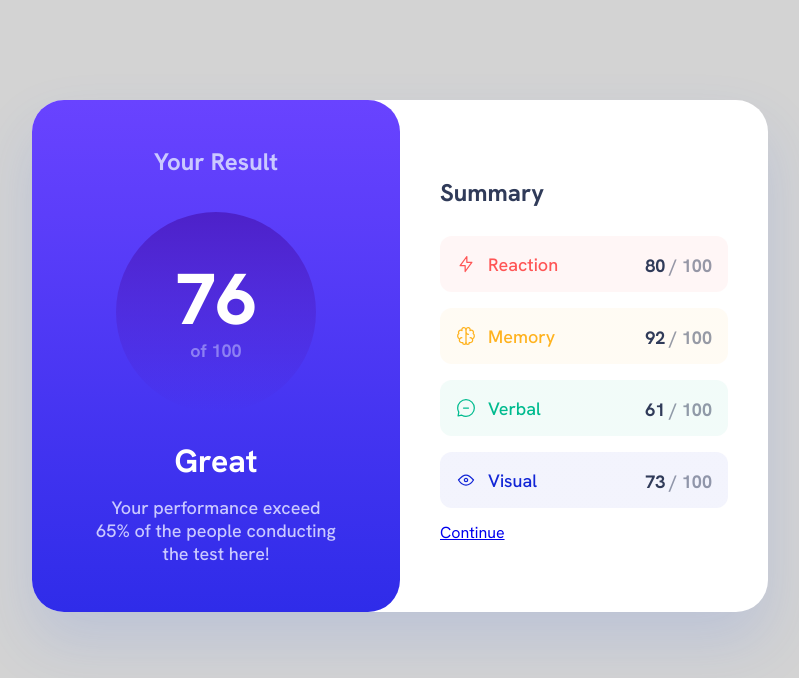
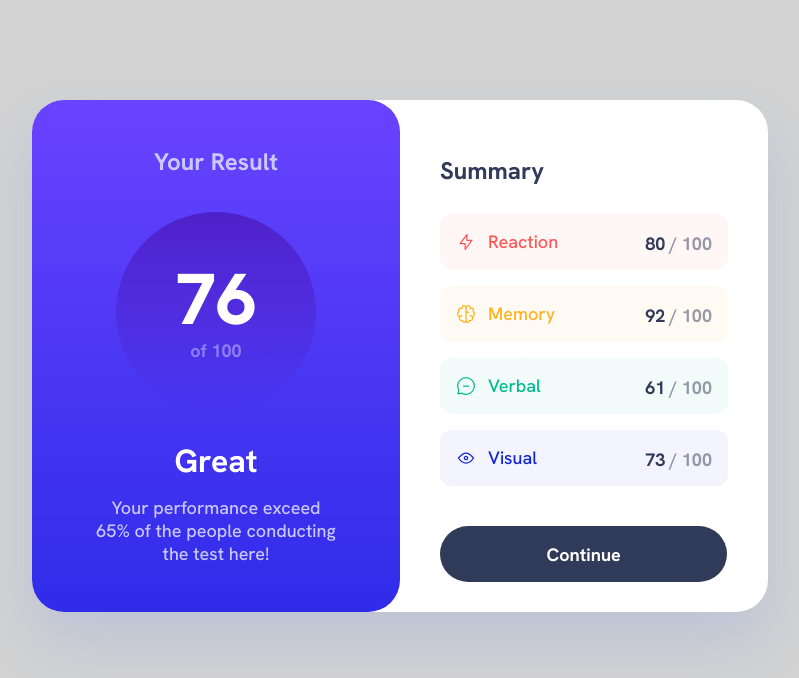
Before and after one commit to az1zbek2004/result-summaru-component, a plain HTML site: page index.html in a window 1280 px wide. Shown: the whole page, without its empty margins (240-1039 px from the left). Drawn offline with Linux system fonts and the light colour scheme; files whose address does not match are found by name.

Commit message:
kodlar css da yozildi va sass dan foydalinilmadi, chunki videoga asosan bajarildi

```diff
--- a/design/fonts.css
+++ b/design/fonts.css
@@ -1,4 +1,3 @@
-
 /* hanken-grotesk-regular - latin */
 @font-face {
   font-display: swap; /* Check https://developer.mozilla.org/en-US/docs/Web/CSS/@font-face/font-display for other options. */
--- a/design/style.css
+++ b/design/style.css
@@ -14,7 +14,6 @@
 body{
     background-color: lightgrey;
     font-family: 'Hanken Grotesk';
-
 }
 .result-summary-component {
     width: 736px;
@@ -104,7 +103,7 @@ body{
 
 /* SUMMARY COMPONENT  */
 .summary_component {
-    padding: 38PX 40PX 46px ;
+    padding: 38px 40PX 46px ;
 }
 .summary__title {
     color:var(--black);
@@ -124,7 +123,7 @@ body{
     margin-bottom: 16px;
 }
 .summary__wrap:not(:last-child){
-    margin-bottom: 0;
+    margin-bottom: 41px;
 }
 .inner {
     width: 288px;
@@ -197,5 +196,19 @@ body{
     width: 288px;
     height: 56px;
     flex-shrink: 0;
+    padding: 16.5px 106.5px;
+    border-radius: 128px;
+    background: var(--black);
+    transition: all 0.5s;
+    cursor: pointer;
 
+    color:white;
+    text-decoration: none;
+    font-size: 18px;
+    font-style: normal;
+    font-weight: 700;
+    line-height: normal;
 }
+.summary__button:hover{
+    background:linear-gradient(180deg, #75F 0%, #6943FF 0.01%, #2F2CE9 100%);
+}
```
